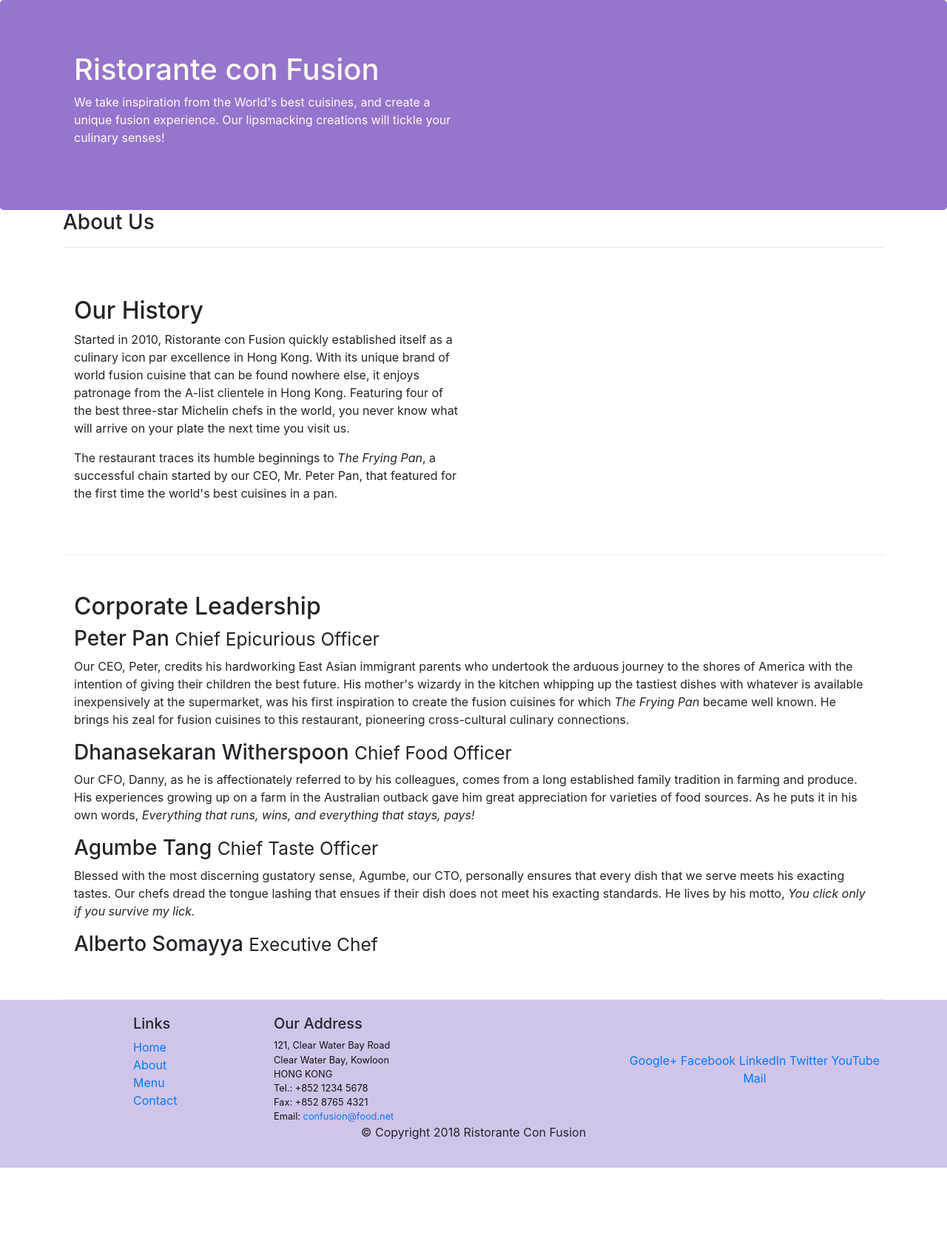
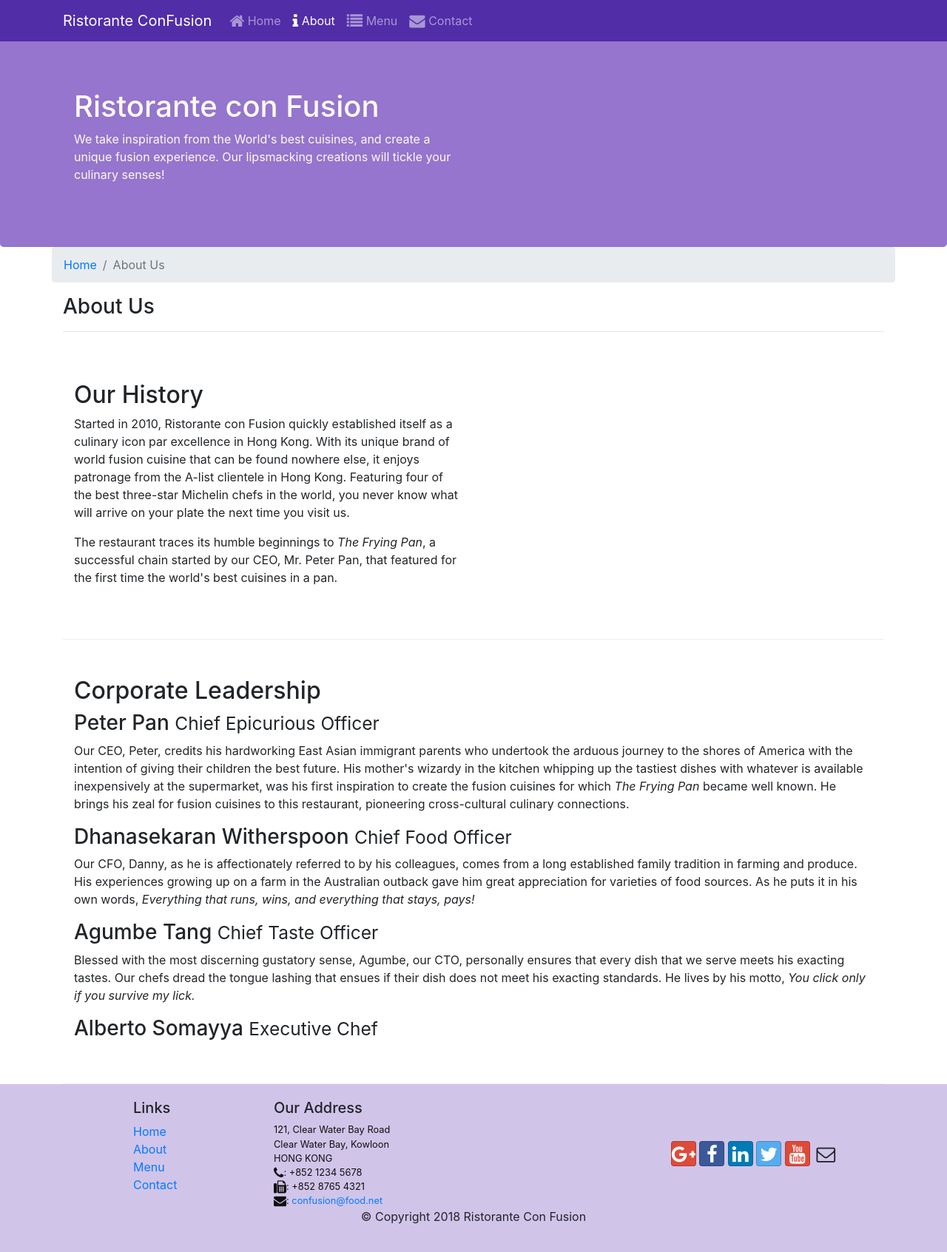
Before and after one commit to michaelwoo921/coursera-bootstrap-confusion, a website: page aboutus.html in a window 1280 px wide. Shown: the whole page at 74% size. Before the commit the page ends 1579 px from the top, so only its background shows below. Drawn offline with nearby package versions, Linux system fonts and the light colour scheme.

Commit message:
navbar, breadcrumb, and icon fonts

```diff
--- a/aboutus.html
+++ b/aboutus.html
@@ -9,6 +9,8 @@
 
     <!-- Bootstrap CSS -->
     <link rel="stylesheet" href="node_modules/bootstrap/dist/css/bootstrap.min.css">
+    <link rel="stylesheet" href="node_modules/font-awesome/css/font-awesome.min.css">
+    <link rel="stylesheet" href="node_modules/bootstrap-social/bootstrap-social.css">
     <link rel="stylesheet" href="css/styles.css">
 
     <title>Ristorante Con Fusion: About Us</title>
@@ -16,7 +18,26 @@
 </head>
 
 <body>
+    <nav class="navbar navbar-dark navbar-expand-sm fixed-top">
+        <div class="container">
+            <button class="navbar-toggler" type="button" data-toggle="collapse" data-target="#Navbar">
+                <span class="navbar-toggler-icon"></span>
+            </button>
+            <a class="navbar-brand" href="./index.html">
+                Ristorante ConFusion
+            </a>
+            <div class="collapse navbar-collapse" id="Navbar">
+                <ul class="navbar-nav mr-auto">
+                    <li class="nav-item"> <a href="./index.html" class="nav-link"><span class="fa fa-home fa-lg"></span> Home</a></li>
+                    <li class="nav-item active"><a class="nav-link" href="#"><span class="fa fa-info fa-lg"></span> About</a></li>
+                    <li class="nav-item"><a class="nav-link" href="#"><span class="fa fa-list fa-lg"></span> Menu</a></li>
+                    <li class="nav-item"><a class="nav-link" href="#"><span class="fa fa-envelope fa-lg"></span> Contact</a></li>
+                </ul>
+            </div>
 
+        </div>
+
+    </nav>
     <header class="jumbotron">
         <div class="container">
             <div class="row row-header">
@@ -32,6 +53,13 @@
 
     <div class="container">
         <div class="row">
+
+                <ol class="col-12 breadcrumb">
+                    <li class="breadcrumb-item"><a href="./index.html">Home</a>   </li>
+                    <li class="breadcrumb-item active">About Us</li>
+                </ol>
+
+
             <div class="col-12">
                <h3>About Us</h3>
                <hr>
@@ -71,7 +99,7 @@
                 <div class="col-4 offset-1 col-sm-2">
                     <h5>Links</h5>
                     <ul class="list-unstyled">
-                        <li><a href="#">Home</a></li>
+                        <li><a href="./index.html">Home</a></li>
                         <li><a href="#">About</a></li>
                         <li><a href="#">Menu</a></li>
                         <li><a href="#">Contact</a></li>
@@ -80,22 +108,24 @@
                 <div class="col-7 col-sm-5">
                     <h5>Our Address</h5>
                     <address>
-		              121, Clear Water Bay Road<br>
-		              Clear Water Bay, Kowloon<br>
-		              HONG KONG<br>
-		              Tel.: +852 1234 5678<br>
-		              Fax: +852 8765 4321<br>
-		              Email: <a href="mailto:confusion@food.net">confusion@food.net</a>
-		           </address>
+                        121, Clear Water Bay Road<br>
+                        Clear Water Bay, Kowloon<br>
+                        HONG KONG<br>
+                        <span class="fa fa-phone fa-lg"></span>: +852 1234 5678<br>
+                        <span class="fa fa-fax fa-lg"></span>: +852 8765 4321<br>
+                        <span class="fa fa-envelope fa-lg"></span>: <a href="mailto:confusion@food.net">confusion@food.net</a>
+                     </address>
                 </div>
                 <div class="col-12 col-sm-4 align-self-center">
                     <div class="text-center">
-                        <a href="http://google.com/+">Google+</a>
-                        <a href="http://www.facebook.com/profile.php?id=">Facebook</a>
-                        <a href="http://www.linkedin.com/in/">LinkedIn</a>
-                        <a href="http://twitter.com/">Twitter</a>
-                        <a href="http://youtube.com/">YouTube</a>
-                        <a href="mailto:">Mail</a>
+                        <div class="text-center">
+                            <a class="btn btn-social-icon btn-google" href="http://google.com/+"><i class="fa fa-google-plus"></i></a>
+                            <a class="btn btn-social-icon btn-facebook" href="http://www.facebook.com/profile.php?id="><i class="fa fa-facebook"></i></a>
+                            <a class="btn btn-social-icon btn-linkedin" href="http://www.linkedin.com/in/"><i class="fa fa-linkedin"></i></a>
+                            <a class="btn btn-social-icon btn-twitter" href="http://twitter.com/"><i class="fa fa-twitter"></i></a>
+                            <a class="btn btn-social-icon btn-google" href="http://youtube.com/"><i class="fa fa-youtube"></i></a>
+                            <a class="btn btn-social-icon" href="mailto:"><i class="fa fa-envelope-o"></i></a>
+                        </div>
                     </div>
                 </div>
            </div>
--- a/css/styles.css
+++ b/css/styles.css
@@ -31,3 +31,12 @@ address{
     margin:0px;
     color:#0f0f0f;
 }
+
+body{
+    padding: 50px 0px 0px 0px;
+    z-index: 0;
+}
+
+.navbar-dark {
+    background-color: #512DA8;
+}
--- a/package.json
+++ b/package.json
@@ -12,6 +12,8 @@
   "license": "ISC",
   "dependencies": {
     "bootstrap": "^4.6.1",
+    "bootstrap-social": "^5.1.1",
+    "font-awesome": "^4.7.0",
     "jquery": "^3.5.1",
     "popper.js": "^1.16.1"
   },
```
Also changed, not shown: index.html (+31 -9 lines), 1 other file.
